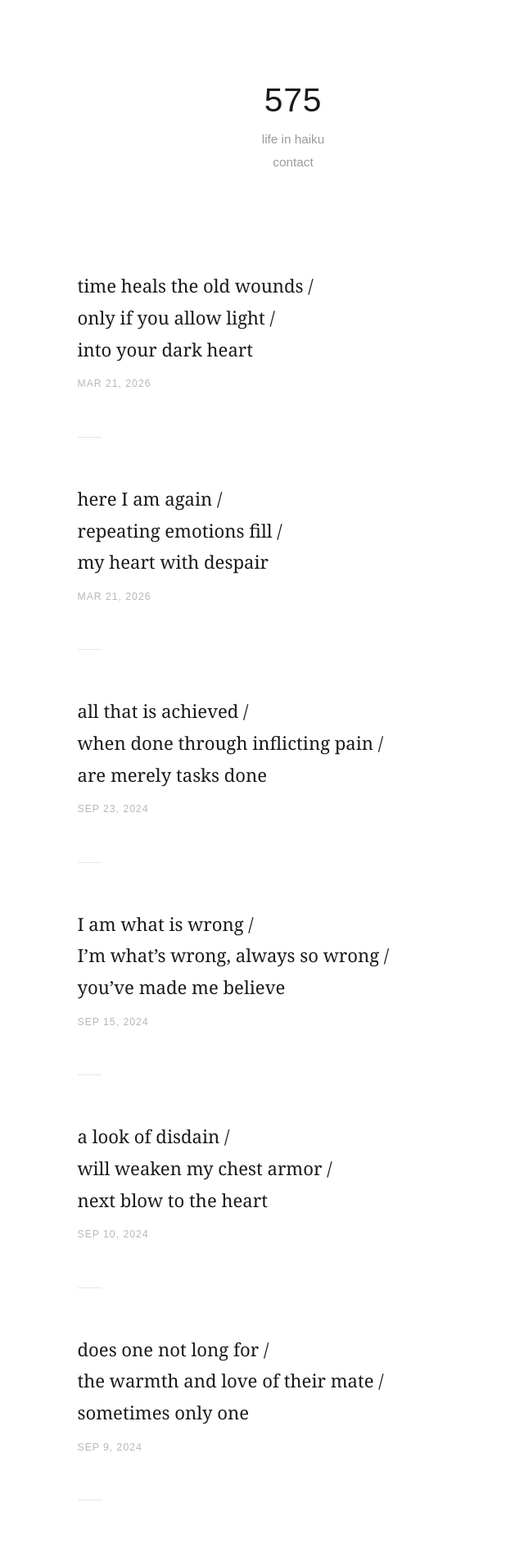
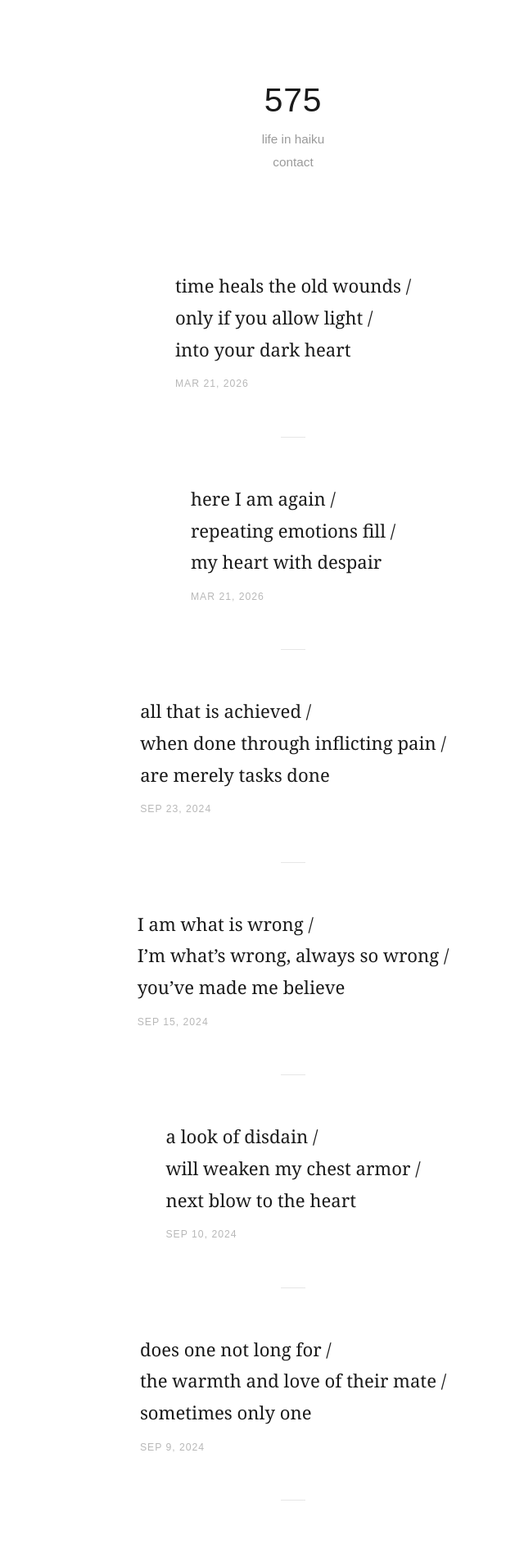
Before and after one commit to 575-life/575, a Jekyll site: the page built from index.html, in a window 1280 px wide. Shown: the top 1895 px of the page at 82% size, without its empty margins (282-922 px from the left). Built offline with Jekyll 4.4.1, drawn with Linux system fonts in a browser that asks for light colours; some web fonts are replaced.

Commit message:
Add files via upload
Center fix.

```diff
--- a/assets/css/site.css
+++ b/assets/css/site.css
@@ -24,8 +24,9 @@ header { text-align: center; margin-bottom: 7rem; }
 .links a:hover, #blog-title a:hover { color: var(--muted); }
 
 /* haiku */
-article { margin-bottom: 3.25rem; }
-article::after { content: ""; display: block; width: 1.75rem; height: 1px; background: var(--rule); margin-top: 3.25rem; }
+/* each haiku is its own block, centered on the page; lines stay left-aligned */
+article { width: fit-content; max-width: 100%; margin: 0 auto 3.25rem; }
+article::after { content: ""; display: block; width: 1.75rem; height: 1px; background: var(--rule); margin: 3.25rem auto 0; }
 article:last-of-type::after, #post article::after { display: none; }
 .e-content p { white-space: pre-line; font-size: 1.3rem; line-height: 1.75; }
 .e-content img { display: block; max-width: 100%; margin: 1rem auto; }
```
